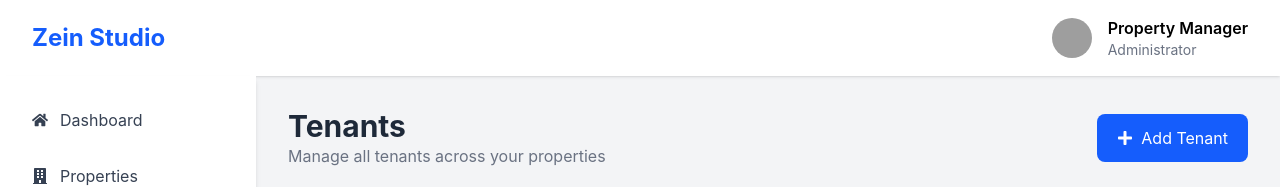
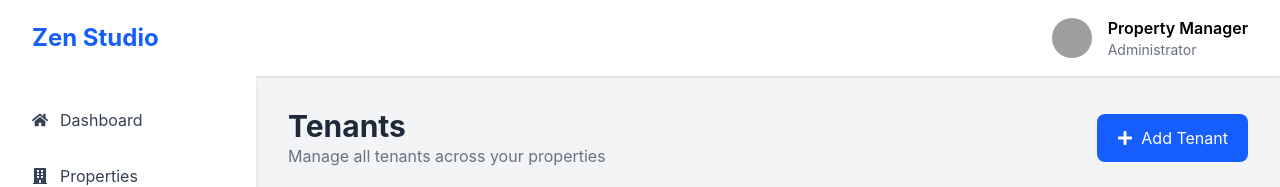
Before and after one commit to Gideonngige/property-management-admin, a React (Vite) app: page /tenants in a window 1280 px wide. Shown: the top 187 px of the page. Built offline with nearby package versions, Linux system fonts and the light colour scheme; grey boxes are pictures that could not be loaded.

Commit message:
commit -m changed to zein

```diff
--- a/src/components/Header.jsx
+++ b/src/components/Header.jsx
@@ -3,7 +3,7 @@ export default function Header() {
     <header className="bg-white shadow-sm">
       <div className="px-8 py-4 flex justify-between items-center">
         <h1 className="text-2xl font-bold text-blue-600">
-          Zein Studio
+          Zen Studio
         </h1>
 
         <div className="flex items-center gap-4">
--- a/src/pages/Login.jsx
+++ b/src/pages/Login.jsx
@@ -76,7 +76,7 @@ export default function Login() {
           </h1>
 
           <p className="text-center text-gray-500 mt-2">
-            Sign in to your Zein Studio account
+            Sign in to your Zen Studio account
           </p>
 
           <form onSubmit={signin} className="mt-8 space-y-5">
```
